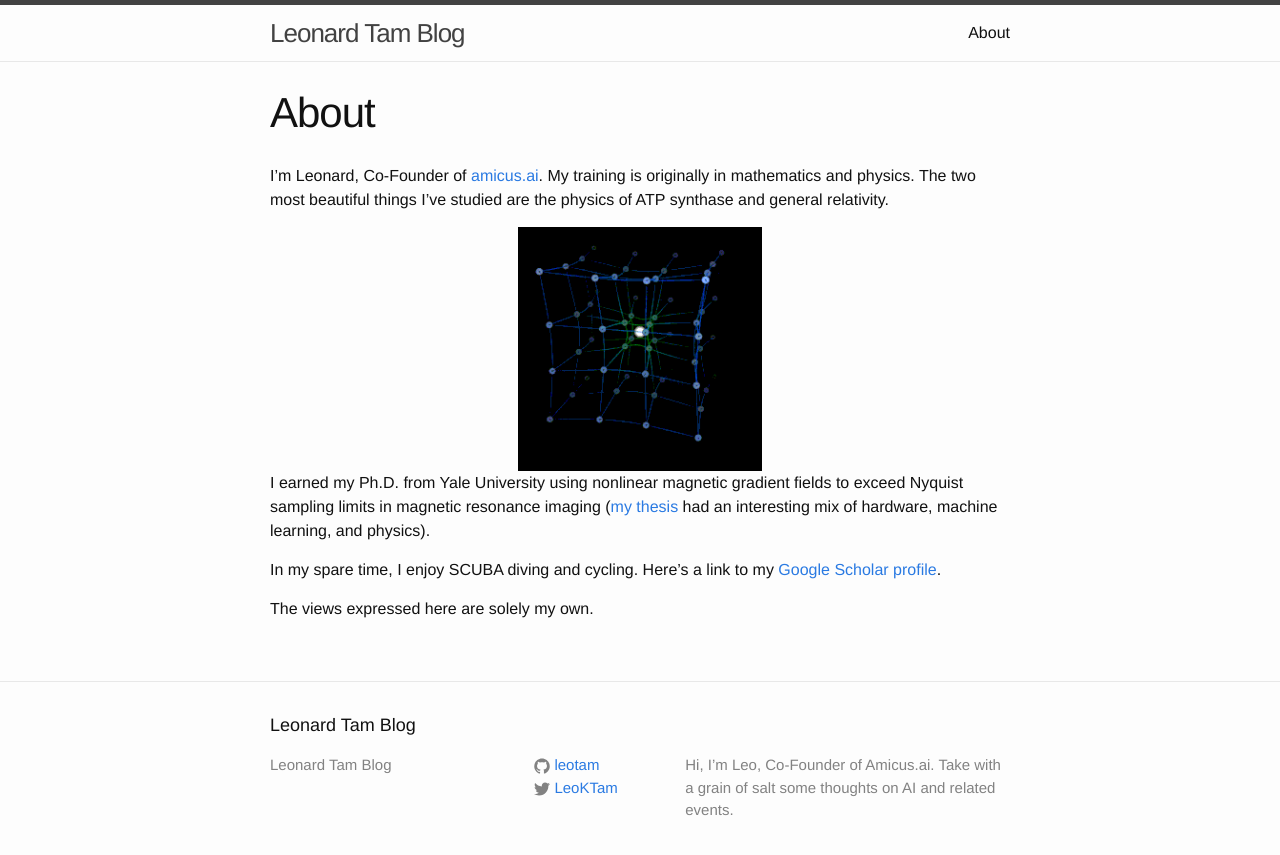
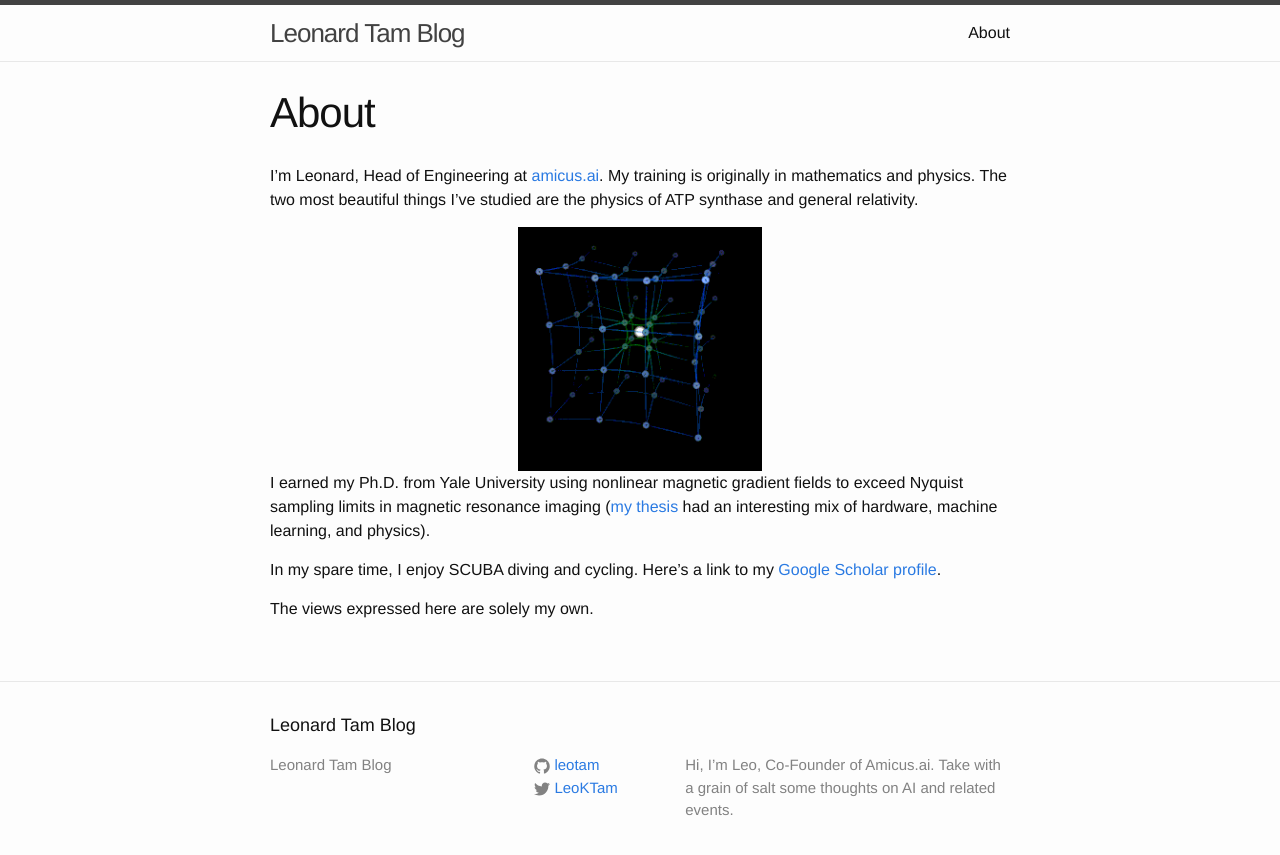
Before and after one commit to leotam/leotam.github.io, a Jekyll site: the page built from about.md, in a window 1280 px wide. Shown: the top 855 px of the page. Built offline with Jekyll 4.4.1, drawn with Linux system fonts in a browser that asks for light colours.

Commit message:
role
role

```diff
--- a/about.md
+++ b/about.md
@@ -4,7 +4,7 @@ title: About
 permalink: /about/
 ---
 
-I'm Leonard, Co-Founder of [amicus.ai](https://www.amicus.ai/).  My training is originally in mathematics and physics.  The two most beautiful things I've studied are the physics of ATP synthase and general relativity.
+I'm Leonard, Head of Engineering at [amicus.ai](https://www.amicus.ai/).  My training is originally in mathematics and physics.  The two most beautiful things I've studied are the physics of ATP synthase and general relativity.
 
 <div class="p" align="center" width="100%">
     <img width="33%" src="{{ site.url }}/assets/GRdistort.gif">
```
